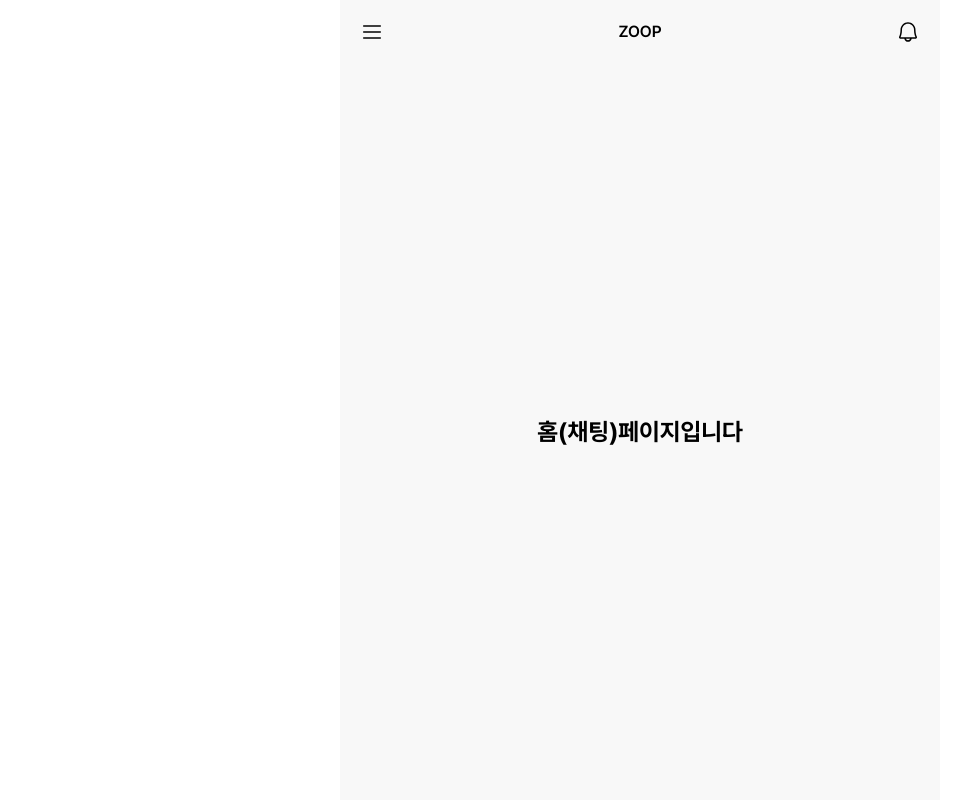
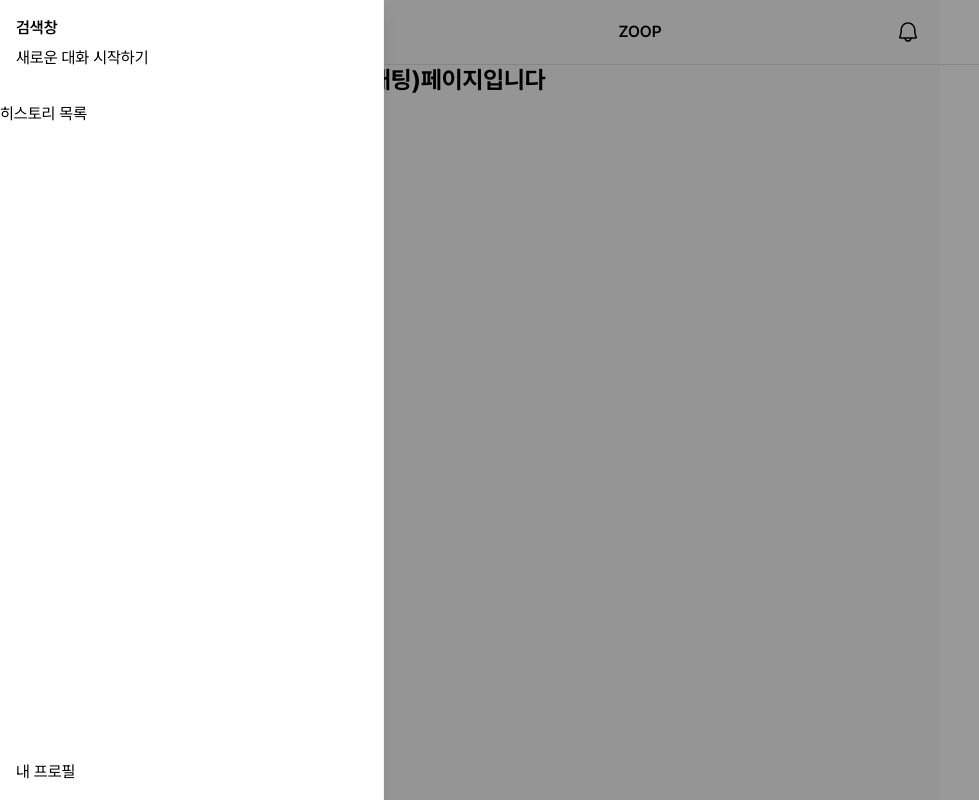
Before and after one commit to FC-DEV3-Final-Project/zoop-frontend, a Next.js app: page / in a window 1280 px wide. Both pictures are taken after a click on the button 372 px from the left and 32 px from the top of the page. Shown: the whole page, without its empty margins (0-979 px from the left). Built offline with nearby package versions, Linux system fonts and the light colour scheme.

Commit message:
feat: home sidebar 추가

```diff
--- a/src/app/page.tsx
+++ b/src/app/page.tsx
@@ -1,19 +1,43 @@
 "use client";
 
+import {
+  Sheet,
+  SheetContent,
+  SheetFooter,
+  SheetHeader,
+  SheetTitle,
+  SheetTrigger,
+} from "@/components/ui/sheet";
 import { Header } from "@/layout/Header";
 
 export default function Home() {
   return (
-    <div className="flex min-h-screen flex-col">
+    <Sheet>
       <Header bgColorClassName="bg-gray-100">
-        <Header.Hamburger onHamburgerClick={() => alert("햄버거 클릭")} />
+        <SheetTrigger>
+          <Header.Hamburger />
+        </SheetTrigger>
         <Header.Title>ZOOP</Header.Title>
         <Header.Alarm onAlarmClick={() => alert("알림 클릭")} />
       </Header>
-
-      <main className="flex min-h-screen items-center justify-center pt-16">
-        <h1 className="text-2xl font-bold">홈(채팅)페이지입니다</h1>
-      </main>
-    </div>
+      <div className="flex flex-col min-h-screen">
+        <div className="fixed top-16 w-full border-t-[1px] border-gray-400" />
+        <main className="mt-16">
+          <h1 className="text-2xl font-bold">홈(채팅)페이지입니다</h1>
+        </main>
+      </div>
+      <SheetContent side="left">
+        <SheetHeader>
+          <SheetTitle>
+            <div>검색창</div>
+          </SheetTitle>
+          <div>새로운 대화 시작하기</div>
+        </SheetHeader>
+        <div>히스토리 목록</div>
+        <SheetFooter>
+          <div>내 프로필</div>
+        </SheetFooter>
+      </SheetContent>
+    </Sheet>
   );
 }
--- a/src/components/ui/sheet.tsx
+++ b/src/components/ui/sheet.tsx
@@ -55,7 +55,7 @@ function SheetContent({
           side === "right" &&
             "inset-y-0 right-0 h-full w-3/4 border-l data-[state=closed]:slide-out-to-right data-[state=open]:slide-in-from-right sm:max-w-sm",
           side === "left" &&
-            "inset-y-0 left-0 h-full w-3/4 border-r data-[state=closed]:slide-out-to-left data-[state=open]:slide-in-from-left sm:max-w-sm",
+            "inset-y-0 left-0 h-full w-3/4 border-r bg-white data-[state=closed]:slide-out-to-left data-[state=open]:slide-in-from-left sm:max-w-sm",
           side === "top" &&
             "inset-x-0 top-0 h-auto border-b data-[state=closed]:slide-out-to-top data-[state=open]:slide-in-from-top",
           side === "bottom" &&
--- a/src/layout/Header.tsx
+++ b/src/layout/Header.tsx
@@ -29,13 +29,13 @@ const Prev = ({ onPrevClick }: { onPrevClick?: () => void }) => (
 );
 
 const Hamburger = ({ onHamburgerClick }: { onHamburgerClick?: () => void }) => (
-  <button onClick={onHamburgerClick} className="flex justify-center">
+  <div onClick={onHamburgerClick} className="flex justify-center cursor-pointer">
     <Image src={HamburgerIcon} alt="메뉴" width={24} height={24} />
-  </button>
+  </div>
 );
 
 const Title = ({ children }: { children: string }) => (
-  <h1 className="absolute left-1/2 -translate-x-1/2 text-subtitle2">{children}</h1>
+  <h1 className="absolute -translate-x-1/2 left-1/2 text-subtitle2">{children}</h1>
 );
 
 const Close = ({ onCloseClick }: { onCloseClick?: () => void }) => (
```
